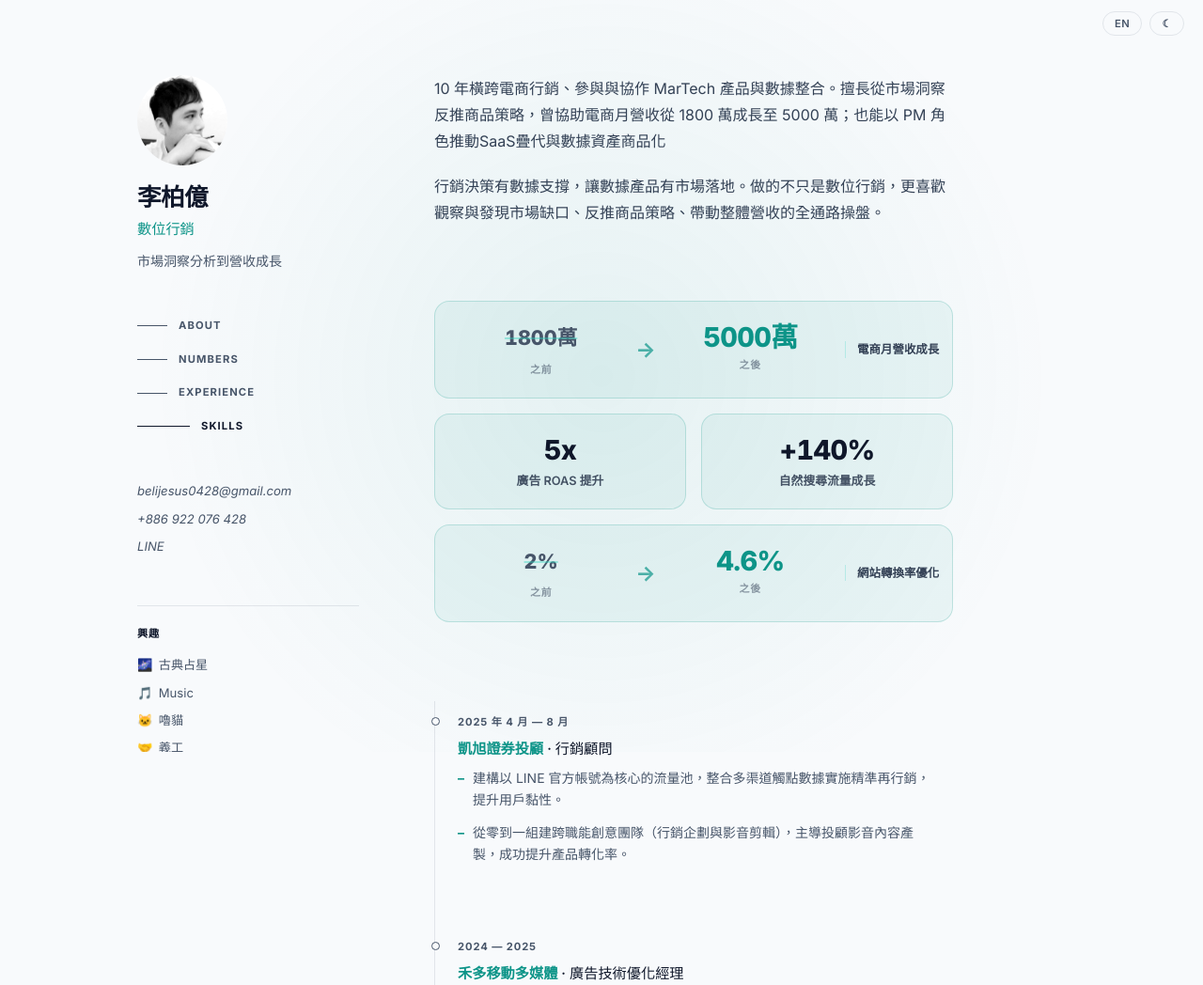
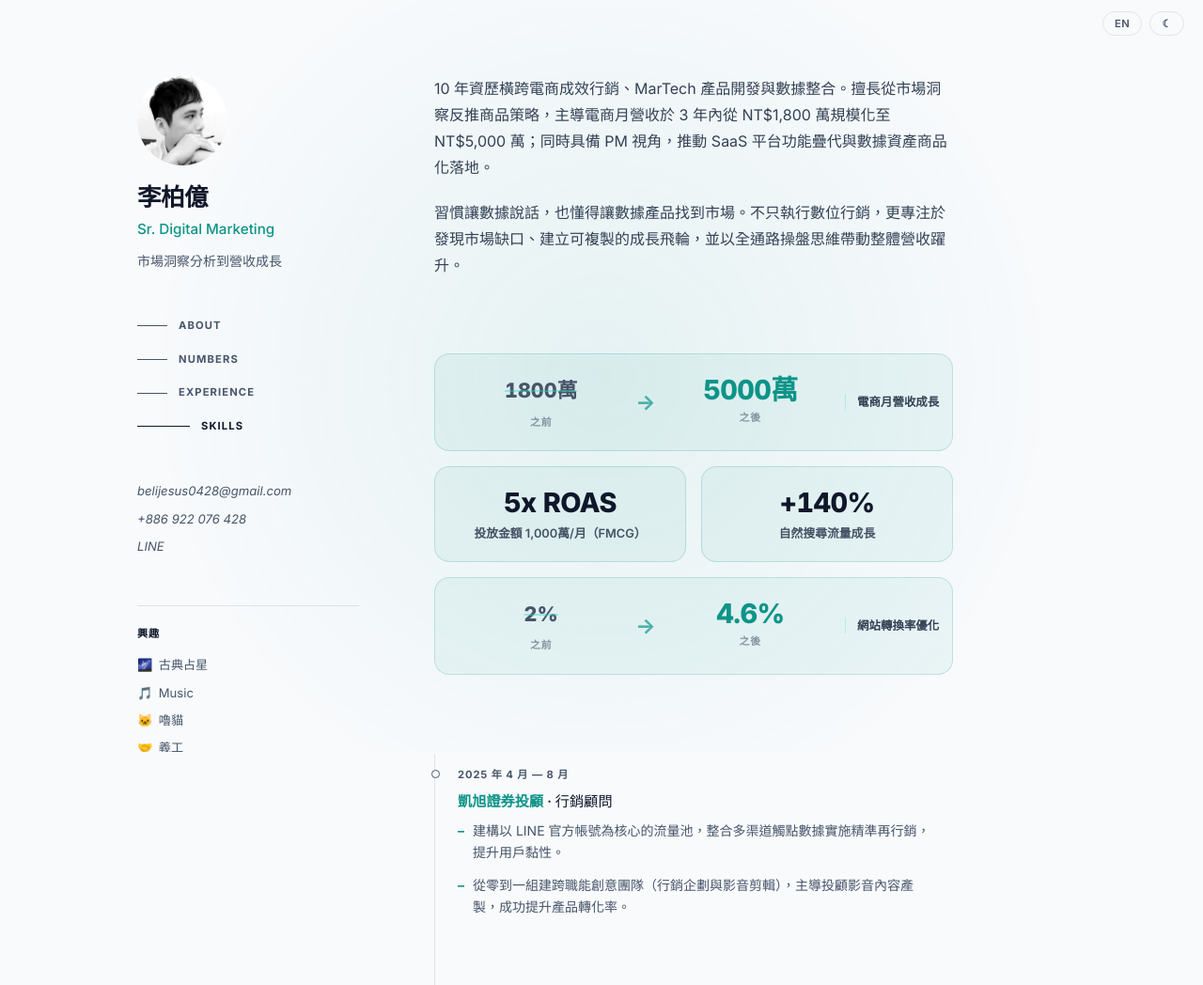
Before and after one commit to boyi-lee/resume, a plain HTML site: page index.html in a window 1280 px wide. Shown: the top 1048 px of the page at 94% size. Drawn offline with Linux system fonts and the light colour scheme.

Commit message:
Add files via upload

```diff
--- a/data.json
+++ b/data.json
@@ -1,15 +1,15 @@
 {
   "meta": {
-    "titleZh": "李柏億 — 數位行銷",
-    "titleEn": "Boyi Lee — Digital Marketing",
+    "titleZh": "李柏億 — 資深數位行銷",
+    "titleEn": "Boyi Lee — Sr. Digital Marketing",
     "descriptionZh": "10年數位行銷經歷橫跨成效型電商行銷、MarTech與數據整合。",
     "descriptionEn": "10 years of experience in digital marketing, spanning performance e-commerce, MarTech, and data integration"
   },
   "profile": {
     "nameZh": "李柏億",
     "nameEn": "Boyi Lee",
-    "titleZh": "數位行銷",
-    "titleEn": "Digital Marketing",
+    "titleZh": "Sr. Digital Marketing",
+    "titleEn": "Sr. Digital Marketing",
     "taglineZh": "市場洞察分析到營收成長",
     "taglineEn": "Driving Revenue Growth through Market Insights",
     "photo": "photo.webp",
@@ -34,12 +34,12 @@
   ],
   "about": {
     "paragraphsZh": [
-      "10 年橫跨電商行銷、參與與協作 MarTech 產品與數據整合。擅長從市場洞察反推商品策略，曾協助電商月營收從 1800 萬成長至 5000 萬；也能以 PM 角色推動SaaS疊代與數據資產商品化",
-      "行銷決策有數據支撐，讓數據產品有市場落地。做的不只是數位行銷，更喜歡觀察與發現市場缺口、反推商品策略、帶動整體營收的全通路操盤。"
+      "10 年資歷橫跨電商成效行銷、MarTech 產品開發與數據整合。擅長從市場洞察反推商品策略，主導電商月營收於 3 年內從 NT$1,800 萬規模化至 NT$5,000 萬；同時具備 PM 視角，推動 SaaS 平台功能疊代與數據資產商品化落地。",
+      "習慣讓數據說話，也懂得讓數據產品找到市場。不只執行數位行銷，更專注於發現市場缺口、建立可複製的成長飛輪，並以全通路操盤思維帶動整體營收躍升。"
     ],
     "paragraphsEn": [
-      "10 year veteran spanning E-commerce, MarTech, and data integration. Expert in reverse-engineering product strategies from market insights, with a proven track record of scaling monthly revenue from NT$18M to NT$50M. Experienced in driving SaaS iterations and data asset commercialization in a PM capacity",
-      "I drive marketing decisions with data and bridge the gap between data products and market implementation. Beyond digital marketing, I specialize in identifying market gaps, reverse-engineering product strategies, and orchestrating omni-channel operations to drive holistic revenue growth"
+      "10-year track record spanning performance e-commerce, MarTech product development, and data integration. Proven ability to reverse-engineer product strategies from market insights — scaling monthly revenue from NT$18M to NT$50M within 3 years. Also experienced in a PM capacity, driving SaaS feature roadmaps and commercializing data assets.",
+      "I make data talk and make data products land. Beyond executing digital marketing, I focus on identifying market gaps, building repeatable growth engines, and orchestrating omni-channel operations that compound into sustained revenue growth."
     ]
   },
   "numbers": [
@@ -50,9 +50,9 @@
       "barWidth": 100
     },
     {
-      "value": "5x",
-      "labelZh": "廣告 ROAS 提升",
-      "labelEn": "ROAS Improvement",
+      "value": "5x ROAS",
+      "labelZh": "投放金額 1,000萬/月（FMCG）",
+      "labelEn": "NT$10M/mo Ad Spend (FMCG)",
       "barWidth": 80
     },
     {
@@ -86,12 +86,12 @@
       "datetime": "2024-01",
       "periodZh": "2024 — 2025",
       "periodEn": "2024 — 2025",
-      "companyZh": "禾多移動多媒體",
-      "companyEn": "AviviD",
+      "companyZh": "禾多移動多媒體（重回）",
+      "companyEn": "AviviD (Rejoined)",
       "roleZh": "廣告技術優化經理",
       "roleEn": "Ad Tech Optimization Manager",
-      "descZh": "- 主導 SaaS 數據平台的功能開發藍圖 (Roadmap)，整合多元數據模組以優化數據處理精度，大幅提升產品在複雜場景下的分析準確度。\n\n- 領導 BI 報表系統開發，為國際 4A 廣告代理商提供客製化數據視覺化方案與深度洞察，直接驅動其投放策略優化與績效達成。\n\n- 帶領 5 人專案團隊（包含業務開發與廣告投手），負責每月約 500 萬台幣之廣告投放預算分配，確保達成高標準的客戶投資報酬率 (ROI)。\n\n- 建立「投放實務 → 數據反饋 → 產品疊代」的閉環系統，將市場第一線投放數據轉化為產品優化建議，顯著強化廣告工具的市場競爭力與商業價值。",
-      "descEn": "- Spearheaded the feature roadmap for a SaaS data platform, integrating multi-source data modules to enhance platform precision and analytical capabilities for complex datasets.\n\n- Led the development of Business Intelligence (BI) dashboards tailored for 4A advertising agencies, providing actionable insights that directly optimized large-scale media buying strategies.\n\n- Managed a cross-functional team of 5 (Account Executives and Media Buyers), overseeing a monthly advertising spend of NT$5M while maintaining peak campaign performance and client ROI.\n\n- Established a \"Delivery-Data-Iteration\" closed-loop system, effectively translating frontline media buying data into product enhancement strategies to maximize the commercial utility of ad-tech tools.",
+      "descZh": "- 主導 SaaS 數據平台功能藍圖 (Roadmap)，整合多元數據模組提升分析精度，強化產品在複雜投放場景下的競爭力。\n\n- 領導 BI 報表系統開發，為國際 4A 廣告代理商提供客製化數據視覺化方案，直接驅動投放策略優化。\n\n- 帶領 5 人跨職能團隊（業務開發與廣告投手），管理每月約 NT$500 萬廣告預算，直接向 CEO 匯報。\n\n- 建立「投放實務 → 數據反饋 → 產品疊代」閉環系統，將第一線投放數據轉化為產品優化建議，顯著強化廣告工具商業價值。",
+      "descEn": "- Spearheaded the SaaS data platform feature roadmap, integrating multi-source data modules to enhance analytical precision and product competitiveness in complex campaign scenarios.\n\n- Led BI dashboard development for international 4A agencies, delivering customized data visualization solutions that directly optimized large-scale media buying strategies.\n\n- Managed a cross-functional team of 5 (AEs and Media Buyers), overseeing NT$5M monthly ad spend. Reported directly to CEO.\n\n- Established a Delivery→Data→Iteration closed-loop system, translating frontline campaign data into product enhancements to maximize ad-tech commercial value.",
       "highlight": null,
       "featured": false
     },
@@ -127,7 +127,7 @@
       "periodEn": "2021 — 2022",
       "companyZh": "禾多移動多媒體",
       "companyEn": "AviviD",
-      "roleZh": "行銷經理",
+      "roleZh": "行銷經理（首次加入）",
       "roleEn": "Marketing Manager",
       "descZh": "- 規劃 AI 商品推薦引擎，透過深度客戶訪談與市場研究定義產品需求，並有效推動產品功能的持續疊代與優化。\n\n- 策劃品牌行銷與廣告投放專案，在極大化品牌市場能見度的同時，確保潛在客戶 (Lead) 轉換流程的精準度與效率。\n\n- 負責品牌公關與媒體關係管理，透過撰寫專業新聞稿與維繫媒體渠道，成功擴大品牌曝光量並爭取高品質媒體報導。",
       "descEn": "- Conceptualized and led the development of an AI-powered product recommendation engine, conducting in-depth customer interviews to identify pain points and drive product iterations.\n\n- Orchestrated brand advertising campaigns to amplify market presence while optimizing the efficiency of lead generation and conversion funnels.\n\n- Managed public relations (PR) and media strategy, including press release distribution and relationship management, to secure extensive earned media coverage and brand exposure.",
@@ -196,8 +196,17 @@
       ]
     },
     {
-      "titleZh": "MarTech & AI",
-      "titleEn": "MarTech & AI",
+      "titleZh": "Data Science & Modeling",
+      "titleEn": "Data Science & Modeling",
+      "tags": [
+        "Marketing Mix Modeling",
+        "貝氏統計建模",
+        "多媒體歸因分析"
+      ]
+    },
+    {
+      "titleZh": "MarTech & AI Products",
+      "titleEn": "MarTech & AI Products",
       "tags": [
         "CDP 整合",
         "會員分群",
--- a/index.html
+++ b/index.html
@@ -222,6 +222,22 @@ a{color:inherit;text-decoration:none;}
 .about-text{font-size:1rem;line-height:1.75;color:var(--text2);}
 .about-text p{margin-bottom:1.25rem;}
 .about-text p:last-child{margin-bottom:0;}
+
+/* ── Counter animation ── */
+@keyframes fadeSlideUp {
+  from { opacity:0; transform:translateY(10px); }
+  to   { opacity:1; transform:none; }
+}
+.num-cell {
+  opacity:0;
+}
+.num-cell.in-view {
+  animation: fadeSlideUp .5s var(--ease) both;
+}
+.num-cell.in-view:nth-child(1){ animation-delay:.00s; }
+.num-cell.in-view:nth-child(2){ animation-delay:.10s; }
+.num-cell.in-view:nth-child(3){ animation-delay:.20s; }
+.num-cell.in-view:nth-child(4){ animation-delay:.30s; }
 
 /* ── Numbers — Option A: 2-col grid, arrow cards span full width ── */
 .numbers-strip{
@@ -700,18 +716,28 @@ function t(zhVal, enVal) {
 }
 
 function formatNumberValue(value) {
-  if (!value) return '';
+  return value || '';
+}
 
-  // Handle arrow patterns like "1800萬→5000萬" or "2% → 4.6%"
-  if (value.includes('→') || value.includes(' → ')) {
-    const arrow = value.includes(' → ') ? ' → ' : '→';
-    const parts = value.split(arrow);
-    if (parts.length === 2) {
-      return `<span class="num-part">${parts[0]}</span><span class="arrow">→</span><span class="num-part">${parts[1]}</span>`;
-    }
+// ── Counter animation ──
+function animateCounter(el, targetStr, duration) {
+  // Match: optional prefix sign, number, then anything after (suffix)
+  const match = targetStr.match(/^([+\-]?)(\d+\.?\d*)(.*)/);
+  if (!match) { el.textContent = targetStr; return; }
+  const prefix = match[1];
+  const target = parseFloat(match[2]);
+  const suffix = match[3]; // e.g. "x ROAS", "%", "萬"
+  const isDecimal = /\.\d/.test(targetStr);
+  const start = performance.now();
+  function tick(now) {
+    const p = Math.min((now - start) / duration, 1);
+    const eased = 1 - Math.pow(1 - p, 3);
+    const val = target * eased;
+    el.textContent = prefix + (isDecimal ? val.toFixed(1) : Math.round(val)) + suffix;
+    if (p < 1) requestAnimationFrame(tick);
+    else el.textContent = prefix + (isDecimal ? target.toFixed(1) : Math.round(target)) + suffix;
   }
-
-  return value;
+  requestAnimationFrame(tick);
 }
 
 async function loadData() {
@@ -900,7 +926,7 @@ function renderAll() {
           </div>
           <div class="num-arrow-icon">→</div>
           <div class="num-after">
-            <div class="num-to">${to}</div>
+            <div class="num-to" data-target="${to}">${to}</div>
             <div class="num-sublabel">${t('之後','After')}</div>
           </div>
           <div class="num-arrow-label">${label}</div>
@@ -908,7 +934,7 @@ function renderAll() {
     }
     return `
       <div class="num-cell">
-        <div class="num-val">${val}</div>
+        <div class="num-val" data-target="${val}">${val}</div>
         <div class="num-label1">${label}</div>
       </div>`;
   }).join('');
@@ -990,6 +1016,31 @@ function initInteractions() {
   if (cta) {
     cta.onclick = e => { e.preventDefault(); window.print(); };
   }
+
+  // Numbers counter: trigger on scroll into view
+  const numCells = document.querySelectorAll('.num-cell');
+  let countersTriggered = false;
+
+  const observer = new IntersectionObserver(entries => {
+    entries.forEach(entry => {
+      if (entry.isIntersecting && !countersTriggered) {
+        countersTriggered = true;
+        observer.disconnect();
+        numCells.forEach(cell => cell.classList.add('in-view'));
+        setTimeout(() => {
+          document.querySelectorAll('.num-to[data-target]').forEach(el => {
+            animateCounter(el, el.dataset.target, 1100);
+          });
+          document.querySelectorAll('.num-val[data-target]').forEach(el => {
+            animateCounter(el, el.dataset.target, 1000);
+          });
+        }, 200);
+      }
+    });
+  }, { threshold: 0.3 });
+
+  const strip = document.getElementById('numbersStrip');
+  if (strip) observer.observe(strip);
 }
 
 function toggleLang() {
```
